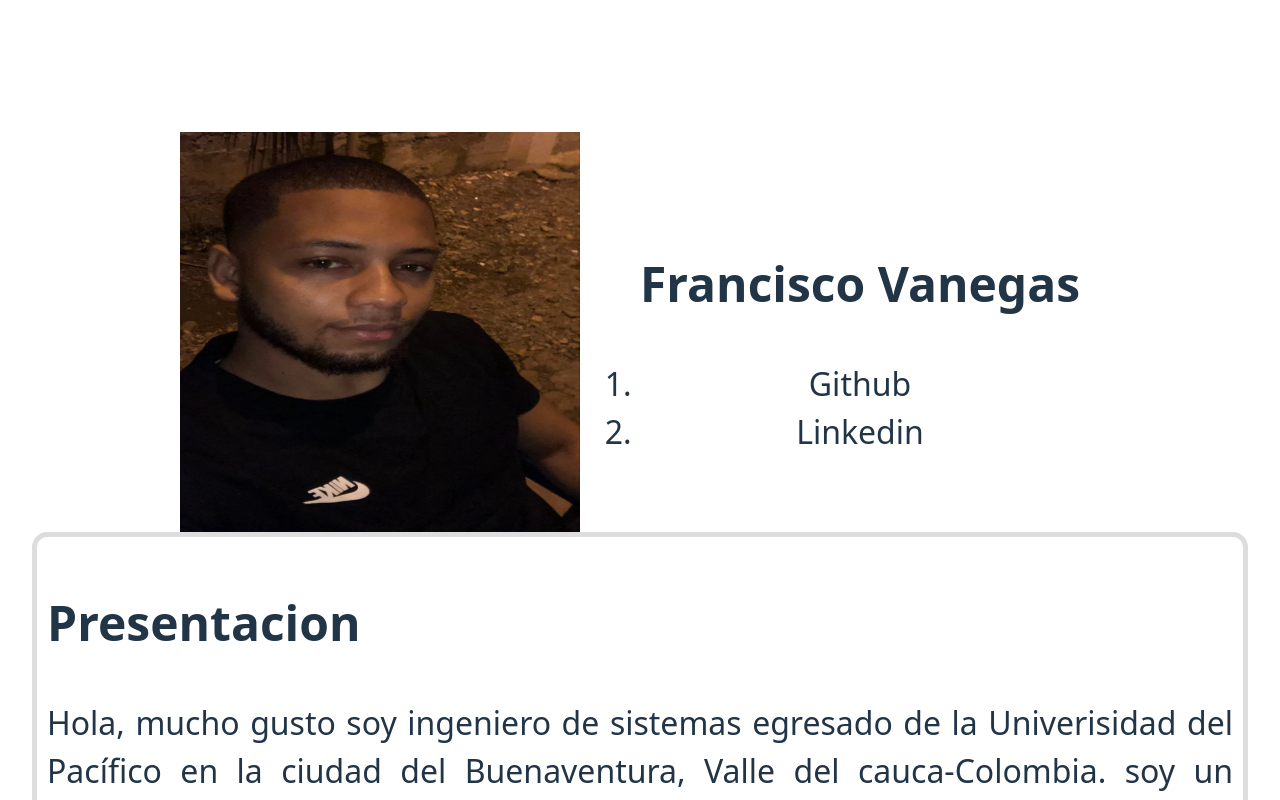
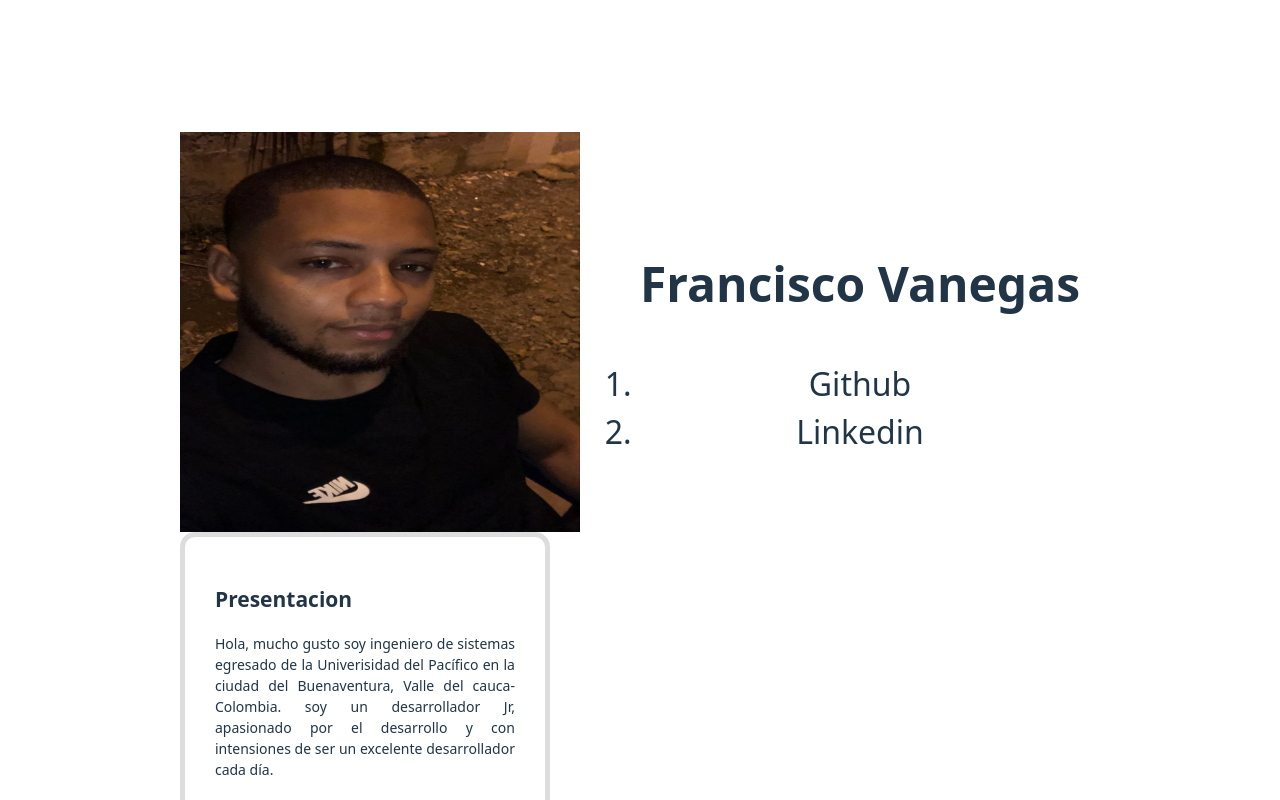
Before and after one commit to FranciscoDJVI/Portafolio, a React (Vite) app in the folder portafolio/: page / in a window 1280 px wide. Shown: the top 800 px of the page. Built offline with nearby package versions, Linux system fonts and the light colour scheme.

Commit message:
fix: styling

```diff
--- a/portafolio/src/components/Card.jsx
+++ b/portafolio/src/components/Card.jsx
@@ -3,10 +3,12 @@ import { motion } from "framer-motion";
 
 const styleCard = {
   textAlign: "justify",
-  fontSize: "2rem",
+  fontSize: "14px",
   border: "5px #dddddd solid",
   borderRadius: "15px",
-  padding: "10px",
+  padding: "30px",
+  width: "300px",
+  height: "auto",
 };
 
 function Card(props) {
```
